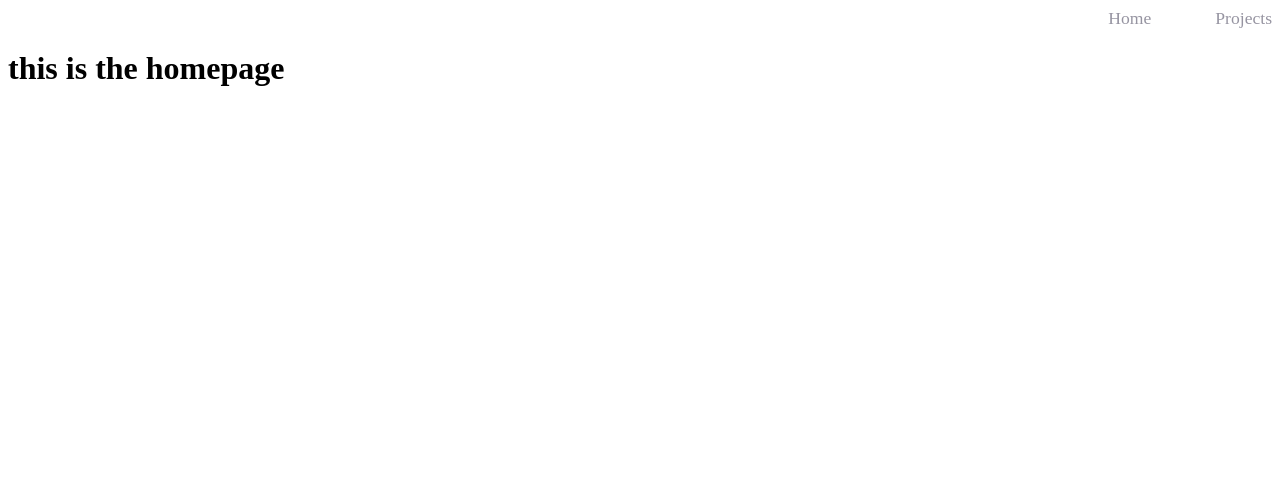
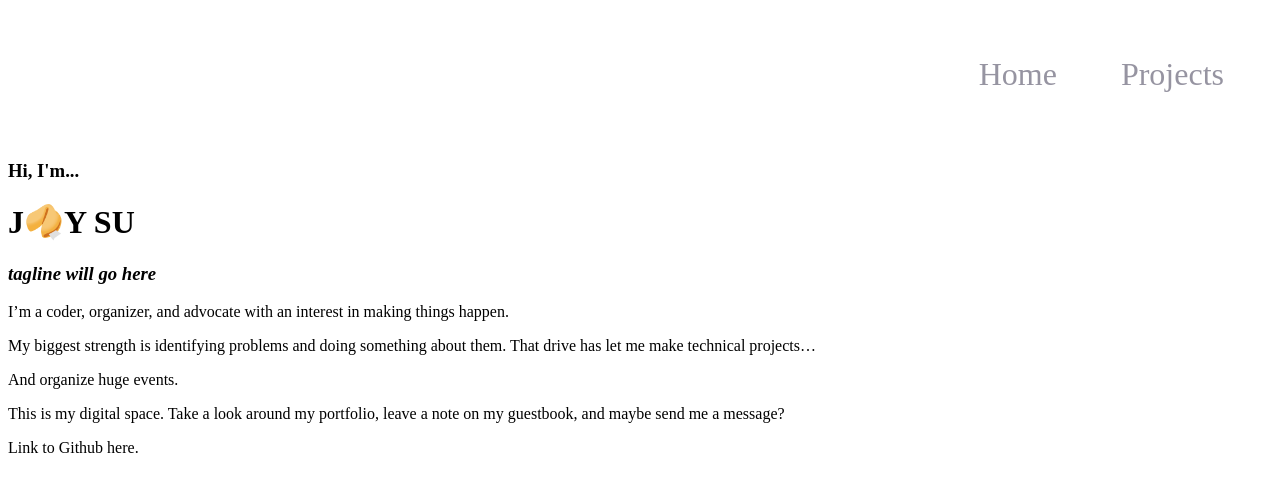
Before and after one commit to joysudo/personal-website, a React (Vite) app: page / in a window 1280 px wide. Shown: the top 492 px of the page. Built offline with nearby package versions, Linux system fonts and the light colour scheme.

Commit message:
block out homepage components

```diff
--- a/src/index.css
+++ b/src/index.css
@@ -20,12 +20,13 @@ nav {
 	display: flex;
 	gap: 4rem;
 	align-items: center;
+	padding: 3rem;
 }
 
 .navigation-links li a {
 	color: var(--default-dark);
 	text-decoration: none;
-  font-size: 1.1rem;
+	font-size: 2rem;
 	opacity: 0.5;
 	transition: all 0.3s ease-in-out;
 }
--- a/src/pages/Contact.jsx
+++ b/src/pages/Contact.jsx
@@ -1,7 +1,7 @@
 const Contact = () => {
-    return (
-        <h1>this is the contact page</h1>
-    );
+		return (
+			<h1>this is the contact page</h1>
+		);
 };
 
 export default Contact;
--- a/src/pages/Extras.jsx
+++ b/src/pages/Extras.jsx
@@ -1,7 +1,7 @@
 const Extras = () => {
-    return (
-        <h1>this is the extras page</h1>
-    );
+	return (
+		<h1>this is the extras page</h1>
+	);
 };
 
 export default Extras;
--- a/src/pages/Home.jsx
+++ b/src/pages/Home.jsx
@@ -1,7 +1,35 @@
 const Home = () => {
-    return (
-        <h1>this is the homepage</h1>
-    );
+	return (
+		<>
+			<div className="hero-section">
+				<h3 className="hero-subtext">Hi, I'm...</h3>
+				<h1 className="hero-text">J🥠Y SU</h1>
+				<h3 className="hero-subtext"><i>tagline will go here</i></h3>
+			</div>
+			<div className="info-section">
+				<div className="info">
+					<p>I’m a  coder, organizer, and advocate with an interest in making things happen.</p>
+					<p>My biggest strength is identifying problems and doing something about them. That drive has let me make technical projects…</p>
+					<div className="info-cards">
+						{/* put card custom component here? */}
+						{/* put card custom component here? */}
+					</div>
+					<p>And organize huge events.</p>
+					<div className="info-cards">
+						{/* put card custom component here? */}
+						{/* put card custom component here? */}
+					</div>
+				</div>
+				<div className="info-illustrations">
+					<div className="film-strip"></div>
+				</div>
+			</div>
+			<div className="footer-section">
+				<p className="footer-text">This is my digital space. Take a look around my portfolio, leave a note on my guestbook, and maybe send me a message?</p>
+				<p className="footer-subtext">Link to Github here.</p>
+			</div>
+		</>
+	);
 };
 
 export default Home;
--- a/src/pages/Projects.jsx
+++ b/src/pages/Projects.jsx
@@ -1,7 +1,7 @@
 const Projects = () => {
-    return (
-        <h1>this is the projects page</h1>
-    );
+	return (
+		<h1>this is the projects page</h1>
+	);
 };
 
 export default Projects;
```
Lines whose indentation alone changed are shown as unchanged.
